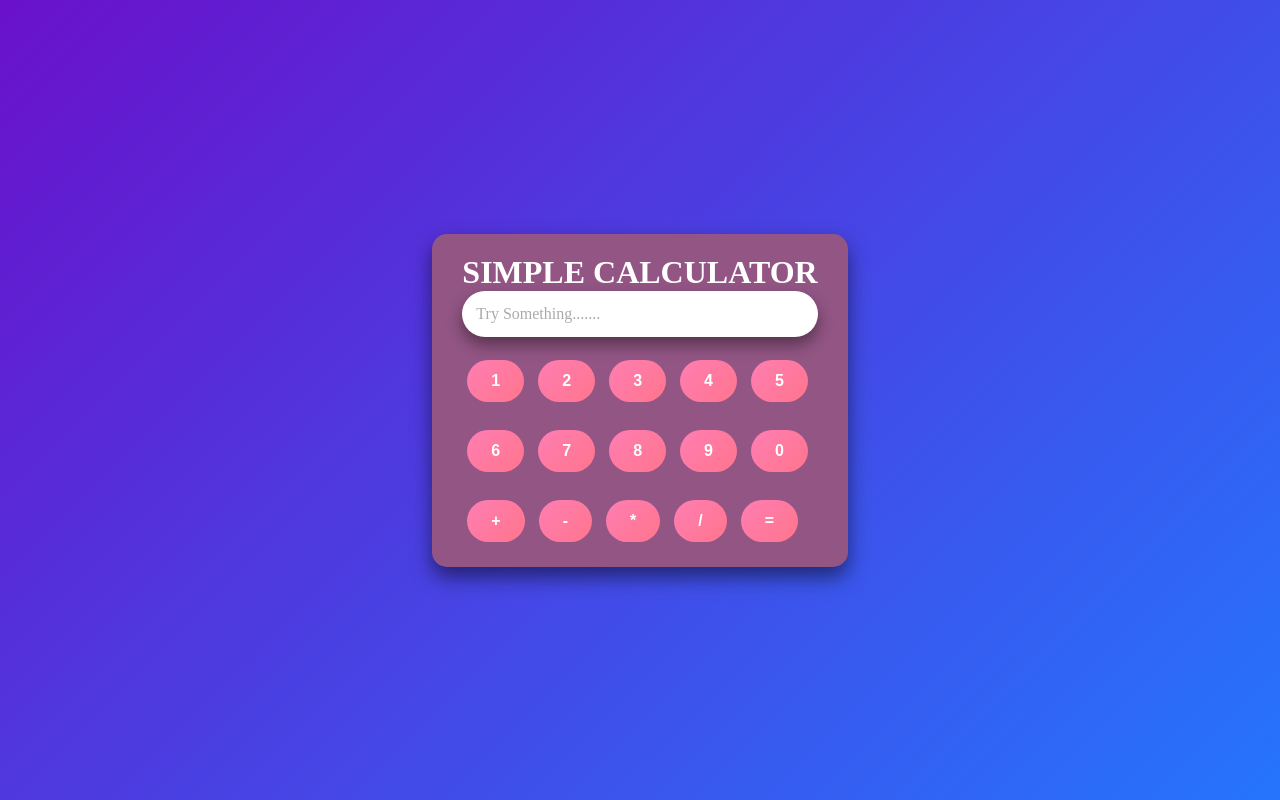
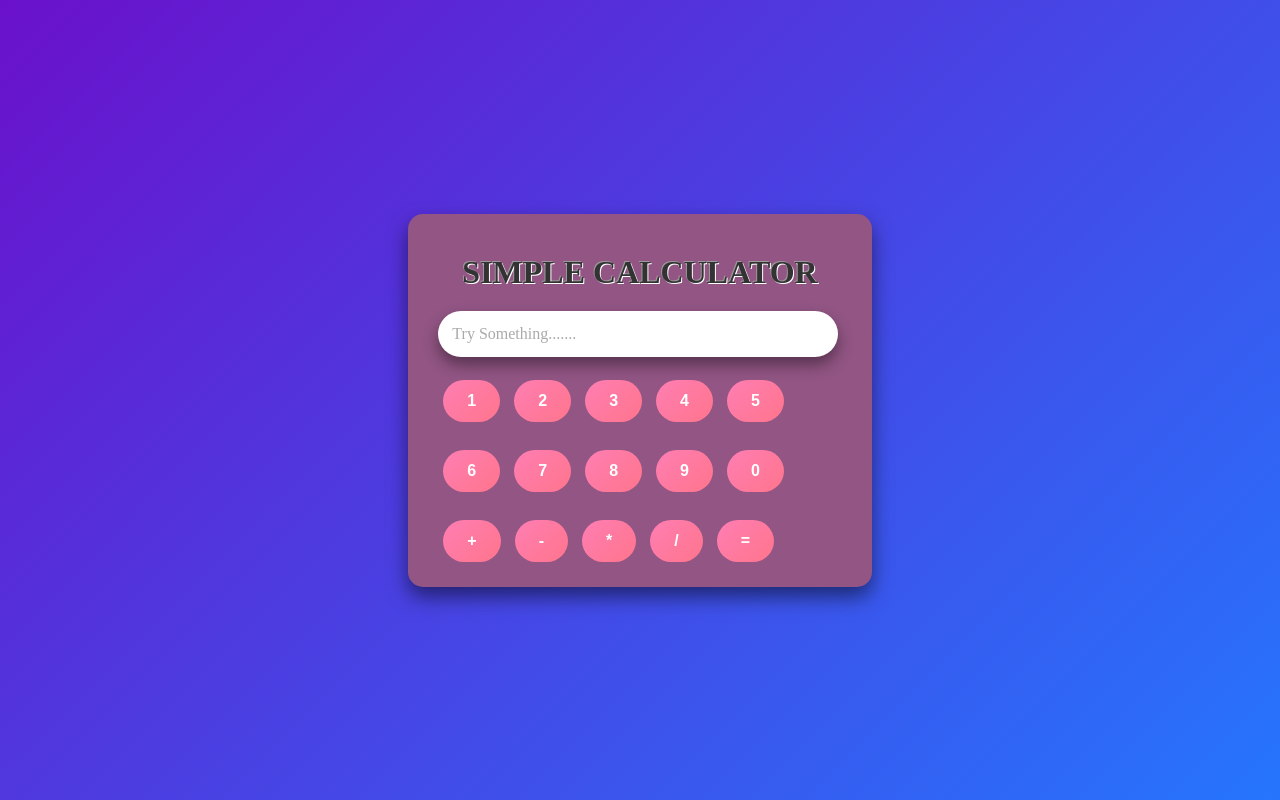
Before and after one commit to krishnaa33/calculator-using-javascript, a plain HTML site: page index.html in a window 1280 px wide. Drawn offline with Linux system fonts and the light colour scheme; a web font is replaced by a local one.

Commit message:
Update index.html

```diff
--- a/index.html
+++ b/index.html
@@ -87,13 +87,24 @@
         input:focus::placeholder{
             color: #ff758c;
         }
+        .head{
+            padding: 20px 24px;
+            /* color: rgb(66, 19, 107); */
+            font-family: jack;
+            /* text-shadow:  0 0 10px #ff758c,
+                          0 0 20px #ff7eb3,
+                          0 0 30px #ff758c; */
+                          color: #333;
+                          text-shadow: 1px 1px 0 #fff,-1px -1px 0 #999;
+
+        }
 
     </style>
 </head>
 <body>
 
     <div class="cal">
-        <h1>SIMPLE CALCULATOR</h1>
+        <h1 class="head">SIMPLE CALCULATOR</h1>
 
     <div id="calculator">
 
```
